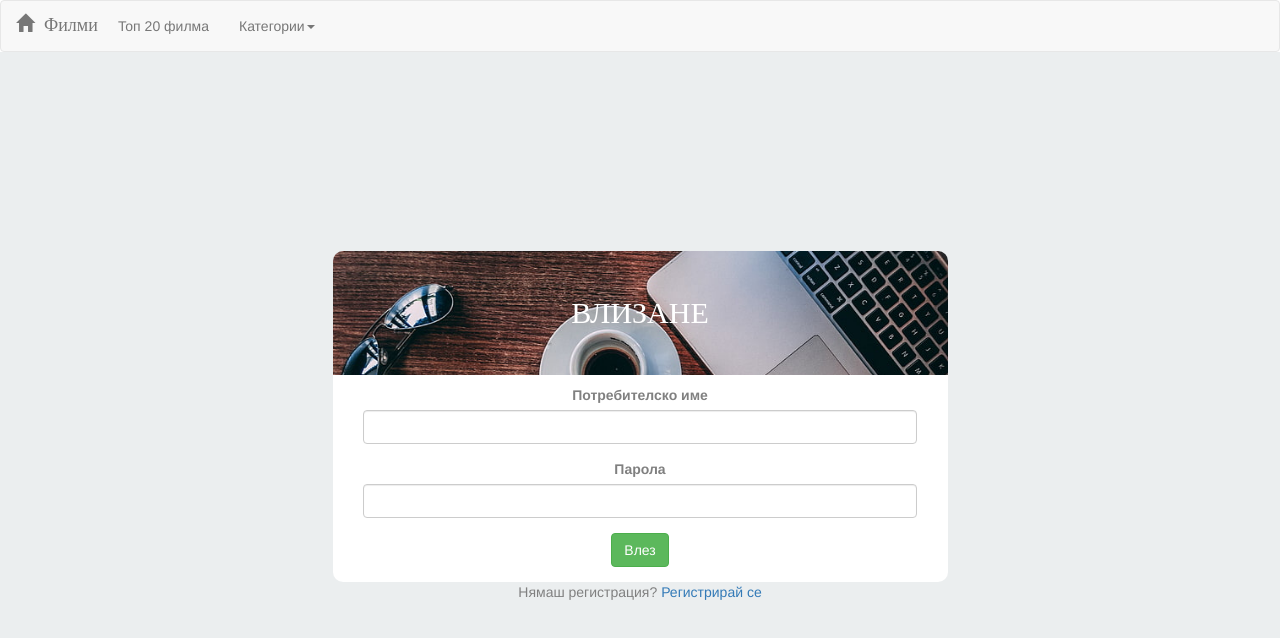
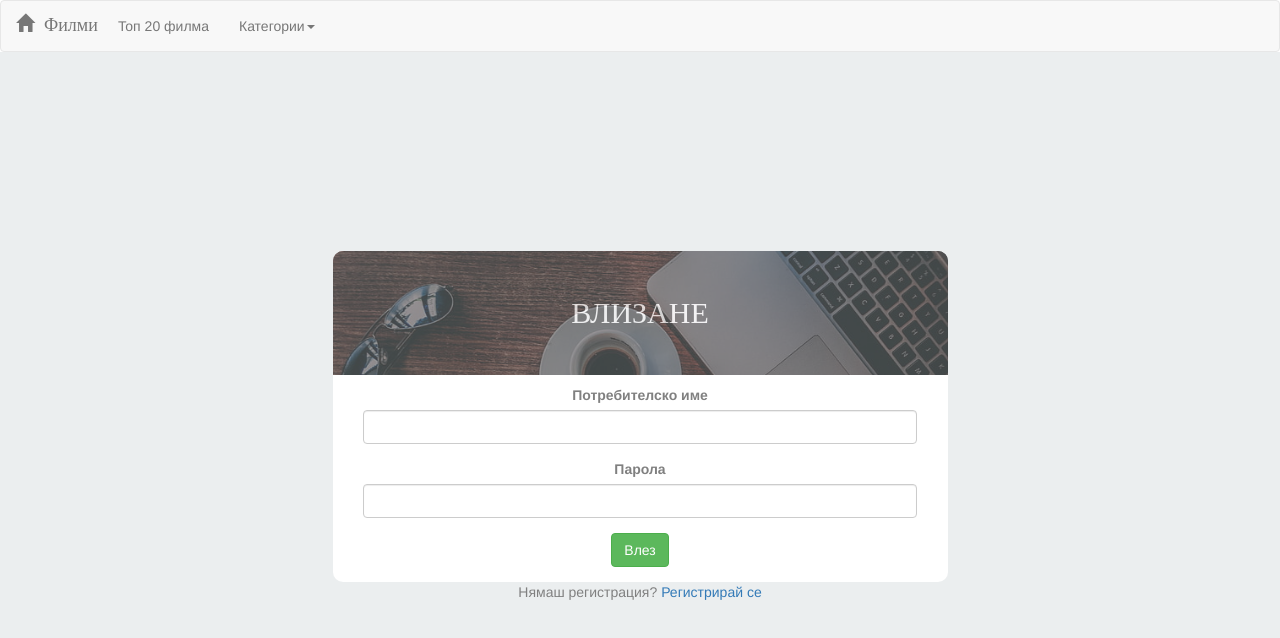
Before and after one commit to Dankog96/MovieDB, an Angular app: page /login in a window 1280 px wide. Shown: the top 638 px of the page. Built offline with nearby package versions, Linux system fonts and the light colour scheme.

Commit message:
login-form-title styled

```diff
--- a/src/app/login/login.component.css
+++ b/src/app/login/login.component.css
@@ -21,8 +21,6 @@ input.ng-invalid.ng-touched{
 
 .register-question {
   color: gray;
-  margin: auto;
-  top: 10px;
 }
 
 .login-header {
@@ -30,15 +28,24 @@ input.ng-invalid.ng-touched{
   background-repeat: no-repeat;
   background-size: cover;
   border-radius: 10px 10px 0px 0px;
-  display: flex;
   height: 124px;
   margin-bottom: 10px;
+}
+
+.layer {
+  background-color: rgba(100, 100, 100, 0.829);
+  opacity: 0.8;
+  width: 100%;
+  height: 100%;
+  border-radius: 10px 10px 0px 0px;
+  display: flex;
+  z-index: -1;
 }
 
 .login-form-title {
   font-family: Poppins-Bold;
   font-size: 30px;
-  color: white;
+  color: rgb(255, 255, 255);
   text-transform: uppercase;
   line-height: 1.2;
   margin: auto;
--- a/src/app/login/login.component.html
+++ b/src/app/login/login.component.html
@@ -5,7 +5,9 @@
   <div class="login-wrapper">
     <div class="main-container">
       <div class="login-header">
-        <span class="login-form-title">Влизане</span>
+        <div class="layer">
+          <span class="login-form-title">Влизане</span>
+        </div>
       </div>
       <form (ngSubmit)="onLogin()" #login="ngForm" class="login-form">
         <div class="form-group">
```
